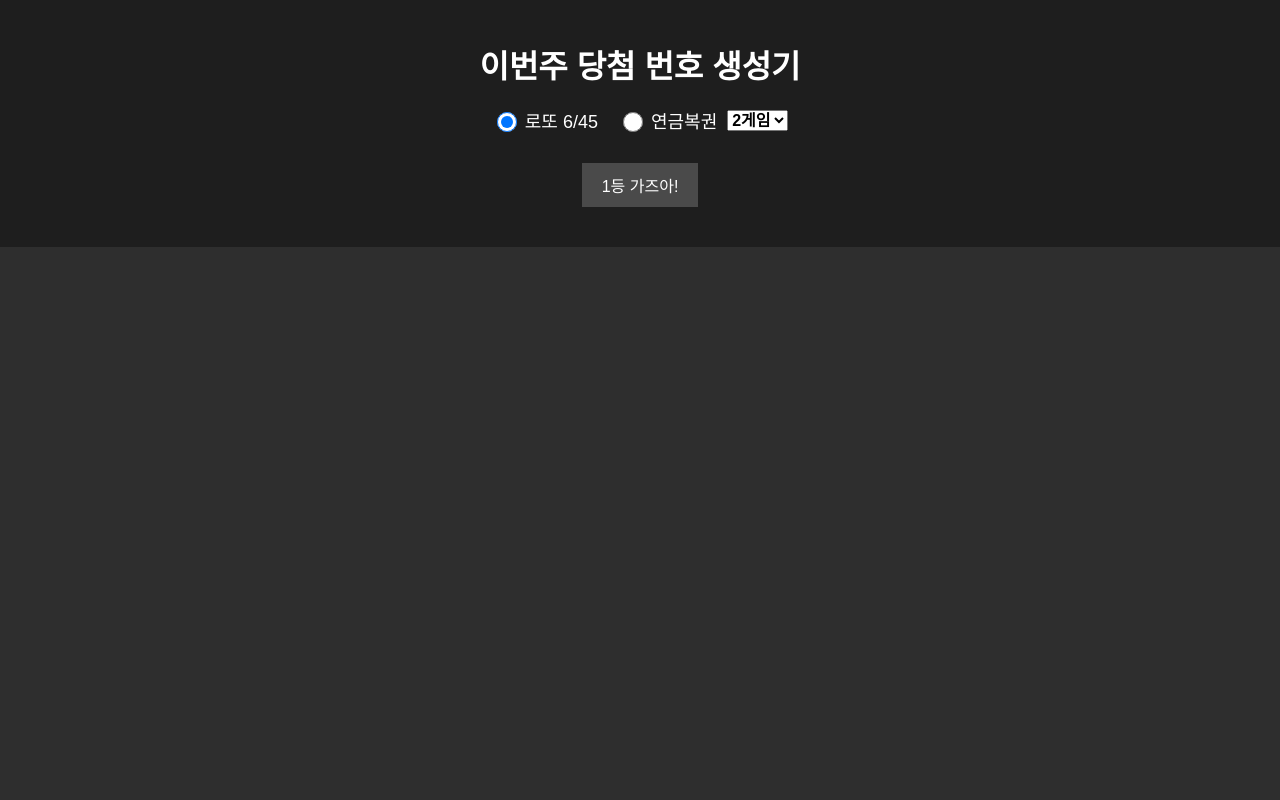
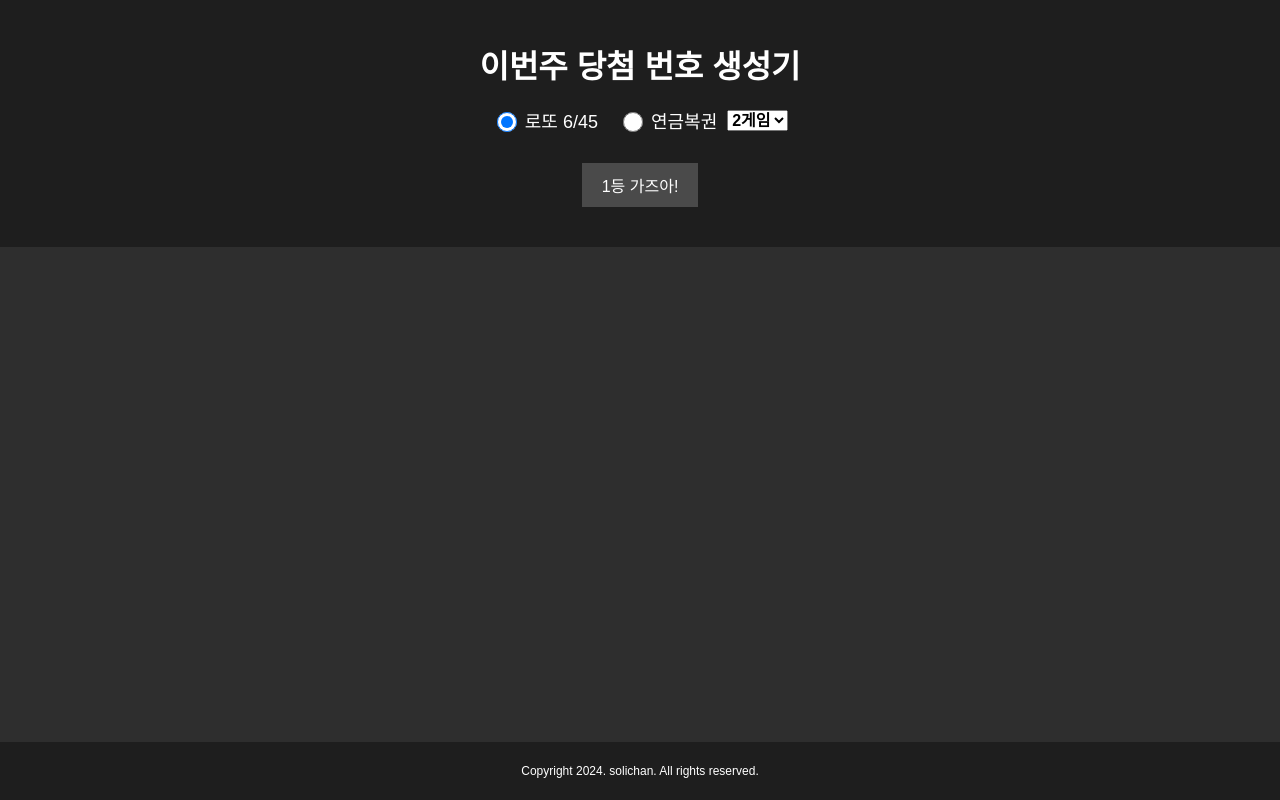
Before and after one commit to lee2483/solichan, a plain HTML site: page index.html in a window 1280 px wide. Drawn offline with Linux system fonts and the light colour scheme.

Commit message:
index.html 파일 업데이트

```diff
--- a/index.html
+++ b/index.html
@@ -94,6 +94,16 @@
             font-size: 16px;
             font-weight: bold;
         }
+        .footer {
+            background-color: #1E1E1E;
+            color: white;
+            text-align: center;
+            padding: 10px 0;
+            position: fixed;
+            bottom: 0;
+            width: 100%;
+            font-size: 12px; /* 폰트 크기를 작게 조정 */
+        }
     </style>
 </head>
 <body>
@@ -119,6 +129,10 @@
     <div class="container">
         <div id="numbersList"></div>
     </div>
+
+    <footer class="footer">
+        <p>Copyright 2024. solichan. All rights reserved.</p>
+    </footer>
 
     <script>
         const generateBtn = document.getElementById('generateBtn');
```
